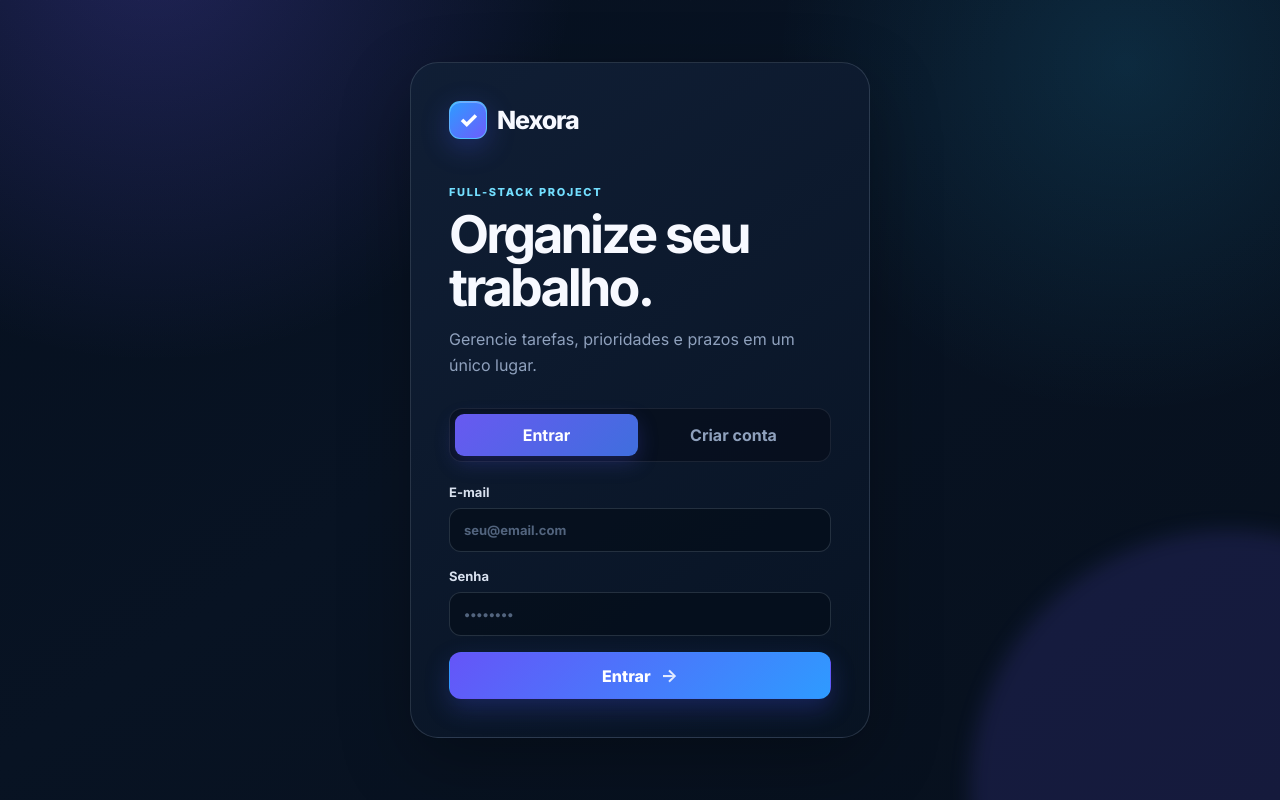
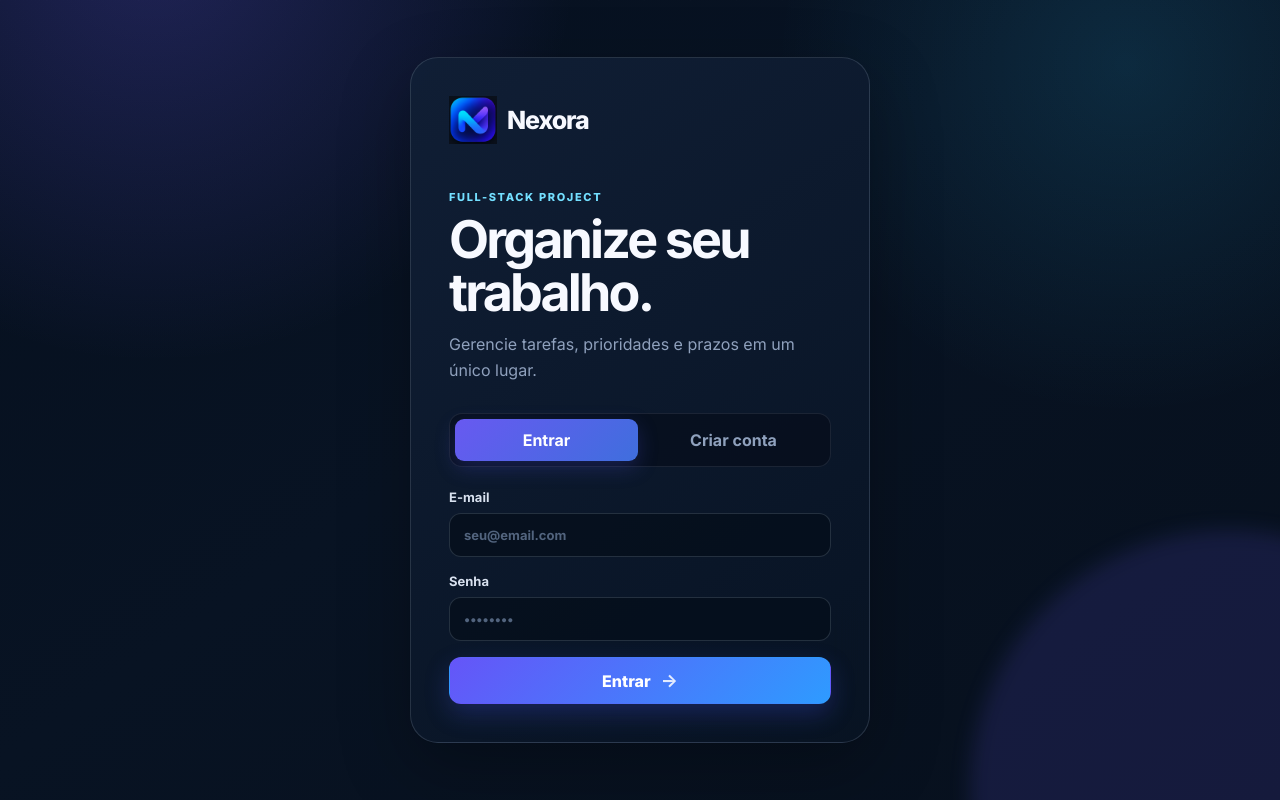
Before and after one commit to jonaskenpachi3-design/Nexora, a website: page public/index.html in a window 1280 px wide. Drawn offline with nearby package versions, Linux system fonts and the light colour scheme.

Commit message:
feat: add Nexora logo

```diff
--- a/public/index.html
+++ b/public/index.html
@@ -33,7 +33,11 @@
     <div class="auth-card">
 
    <div class="brand">
-        <span class="brand-mark">✓</span>
+  <img
+    src="/nexora-logo.png"
+    alt="Nexora"
+    class="nexora-logo"
+  >
   <span class="brand-name">Nexora</span>
 </div>
 
@@ -156,7 +160,11 @@
     <header class="topbar">
 
   <div class="brand">
-        <span class="brand-mark">✓</span>
+  <img
+    src="/nexora-logo.png"
+    alt="Nexora"
+    class="nexora-logo"
+  >
   <span class="brand-name">Nexora</span>
 </div>
 
--- a/public/style.css
+++ b/public/style.css
@@ -1688,3 +1688,11 @@ select:focus {
   }
 
 }
+
+.nexora-logo {
+  width: 48px;
+  height: 48px;
+  object-fit: contain;
+  display: block;
+  flex-shrink: 0;
+}
```
Lines whose indentation alone changed are shown as unchanged.
